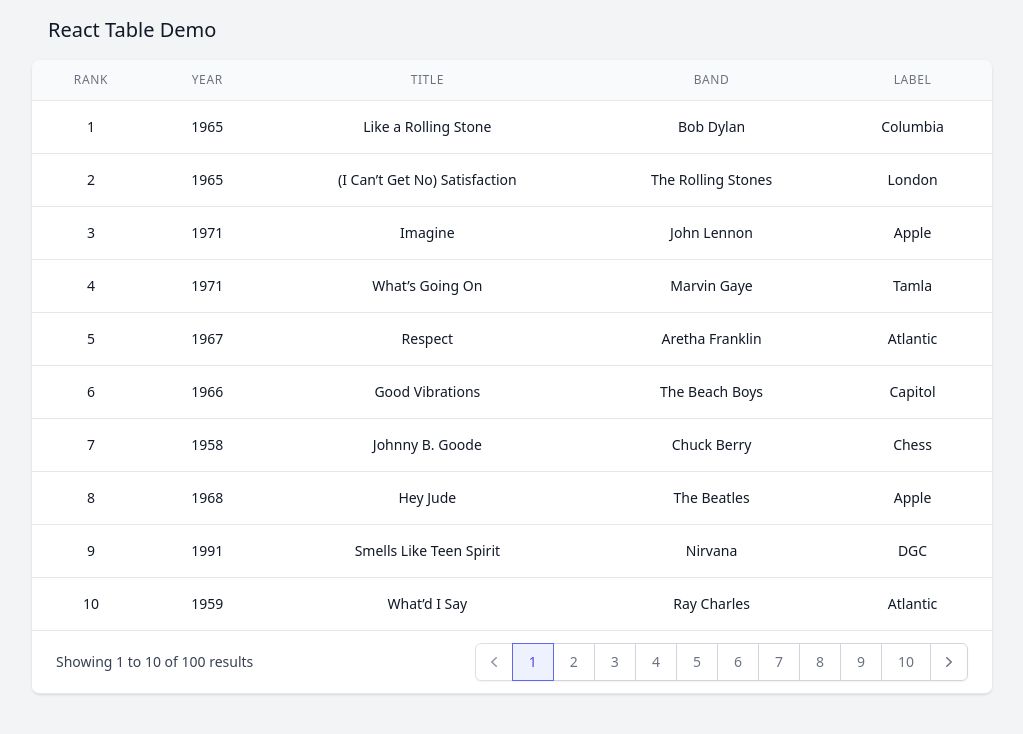
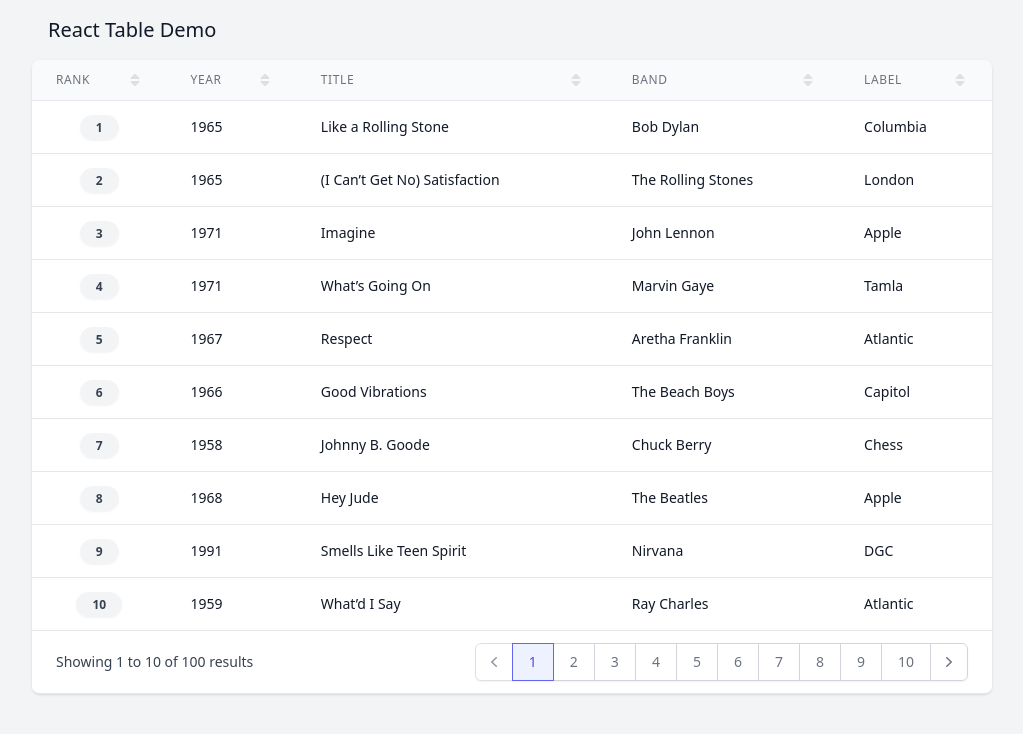
Before and after one commit to ppauldev/react-table, a React (Create React App) app: page / in a window 1280 px wide. Shown: the top 734 px of the page, without its empty margins (128-1151 px from the left). Built offline with nearby package versions, Linux system fonts and the light colour scheme; the HTML template or start-up script is replaced by a standard one; a web font is replaced by a local one.

Commit message:
Add sorting layout, icons

```diff
--- a/src/App.tsx
+++ b/src/App.tsx
@@ -2,7 +2,7 @@
 import { TableContextProvider, useColumnContext, usePaginationContext, useRowContext } from "./contexts/TableContext";
 import { QueryClient, QueryClientProvider } from "@tanstack/react-query"
 import { memo } from "react";
-import { NextIcon, PreviousIcon } from "./Icons";
+import { NextIcon, PreviousIcon, SortDownIcon, SortIcon, SortUpIcon } from "./Icons";
 
 // Style via TailwindUI: https://tailwindui.com/components/application-ui/lists/tables
 
@@ -46,10 +46,40 @@
 const TableHead = () => {
   const columns = useColumnContext();
 
+  const sortColumn = (column: object) => {
+    console.log("sorting ...: ", column);
+  };
+
   return (
     <thead className="bg-gray-50">
       <tr>
-        {columns.map((column, i) => <th scope="col" className="px-6 py-3 text-center text-xs font-medium text-gray-500 uppercase tracking-wider" key={i}>{column}</th>)}
+        {columns.map((column, i) => {
+          return (
+            <th
+              key={i}
+              onClick={() => sortColumn(column)}
+              scope="col"
+              className="group px-6 py-3 text-xs font-medium text-gray-500 uppercase tracking-wider"
+            >
+              <div className="flex items-center justify-between w-full">
+                <div>
+                  {column.label}
+                </div>
+                <div>
+                  <span>
+                    {column.isSortedAsc
+                      ? column.isSortedDesc
+                        ? <SortDownIcon />
+                        : <SortUpIcon />
+                      : (
+                        <SortIcon />
+                      )}
+                  </span>
+                </div>
+              </div>
+            </th>
+          );
+        })}
       </tr>
     </thead>
   );
@@ -68,16 +98,26 @@
 const TableRow = (rowProps: TRowData) => {
   return (
     <tr>
-      {Object.values(rowProps).map((value, i) => <TableCell key={i} value={value} />)}
+      {Object.values(rowProps).map((value, i) => <TableCell key={i} value={value} index={i} />)}
     </tr>
   );
 };
 
-const TableCell = memo(({ value }: { value: string }) => {
+const TableCell = memo(({ value, index }: { value: string, index: number }) => {
   return (
-    <td className="px-6 py-4 text-center whitespace-nowrap text-sm">
-      {value}
-    </td>
+    <>
+      {index !== 0 ? (
+        <td className="px-6 py-4 text-left whitespace-nowrap text-sm">
+          {value}
+        </td>
+      ) : (
+        <td className="px-6 py-4 text-center whitespace-nowrap text-sm">
+          <span className="px-4 py-1 uppercase leading-wide font-bold text-xs rounded-full shadow-sm bg-gray-100 text-gray-700">
+            {value}
+          </span>
+        </td>
+      )}
+    </>
   );
 });
 
@@ -155,7 +195,7 @@
     <button
       onClick={() => setPage(page - 1)}
       disabled={page === 1}
-      className={`relative inline-flex items-center px-2 py-2 rounded-l-md border border-gray-300 bg-white text-sm font-medium text-gray-500 ${page !== 1 ? "hover:bg-gray-50" : "disabled:opacity-75 cursor-not-allowed"}`}
+      className={`relative inline-flex items-center px-2 py-2 rounded-l-md border border-gray-300 bg-white text-sm font-medium text-gray-500 ${page !== 1 ? "hover:bg-gray-50" : "disabled:opacity-75 cursor-not-allowed"} `}
     >
       <PreviousIcon />
     </button>
--- a/src/Icons.tsx
+++ b/src/Icons.tsx
@@ -42,3 +42,21 @@
     </>
   );
 };
+
+export const SortIcon = () => {
+  return (
+    <svg className="w-4 h-4 text-gray-400 opacity-30 group-hover:opacity-100" stroke="currentColor" fill="currentColor" strokeWidth="0" viewBox="0 0 320 512" height="1em" width="1em" xmlns="http://www.w3.org/2000/svg"><path d="M41 288h238c21.4 0 32.1 25.9 17 41L177 448c-9.4 9.4-24.6 9.4-33.9 0L24 329c-15.1-15.1-4.4-41 17-41zm255-105L177 64c-9.4-9.4-24.6-9.4-33.9 0L24 183c-15.1 15.1-4.4 41 17 41h238c21.4 0 32.1-25.9 17-41z"></path></svg>
+  )
+}
+
+export const SortUpIcon = () => {
+  return (
+    <svg className="w-4 h-4 text-gray-400" stroke="currentColor" fill="currentColor" strokeWidth="0" viewBox="0 0 320 512" height="1em" width="1em" xmlns="http://www.w3.org/2000/svg"><path d="M279 224H41c-21.4 0-32.1-25.9-17-41L143 64c9.4-9.4 24.6-9.4 33.9 0l119 119c15.2 15.1 4.5 41-16.9 41z"></path></svg>
+  )
+}
+
+export const SortDownIcon = () => {
+  return (
+    <svg className="w-4 h-4 text-gray-400" stroke="currentColor" fill="currentColor" strokeWidth="0" viewBox="0 0 320 512" height="1em" width="1em" xmlns="http://www.w3.org/2000/svg"><path d="M41 288h238c21.4 0 32.1 25.9 17 41L177 448c-9.4 9.4-24.6 9.4-33.9 0L24 329c-15.1-15.1-4.4-41 17-41z"></path></svg>
+  )
+}
--- a/src/helper/dataParser.ts
+++ b/src/helper/dataParser.ts
@@ -1,7 +1,7 @@
 import { TRowsData } from "../api/data";
 
 export const getColumnData = (data: TRowsData) => {
-  return data.length !== 0 ? Object.keys(data[0]) : []
+  return data.length !== 0 ? Object.keys(data[0]).map((column) => { return { label: column, isSortedAsc: false, isSortedDesc: false } }) : []
 };
 
 export const getRowData = (data: TRowsData, page: number, pageSize: number) => {
```
Also changed, not shown: src/api/data.ts (+6 -1 lines).
